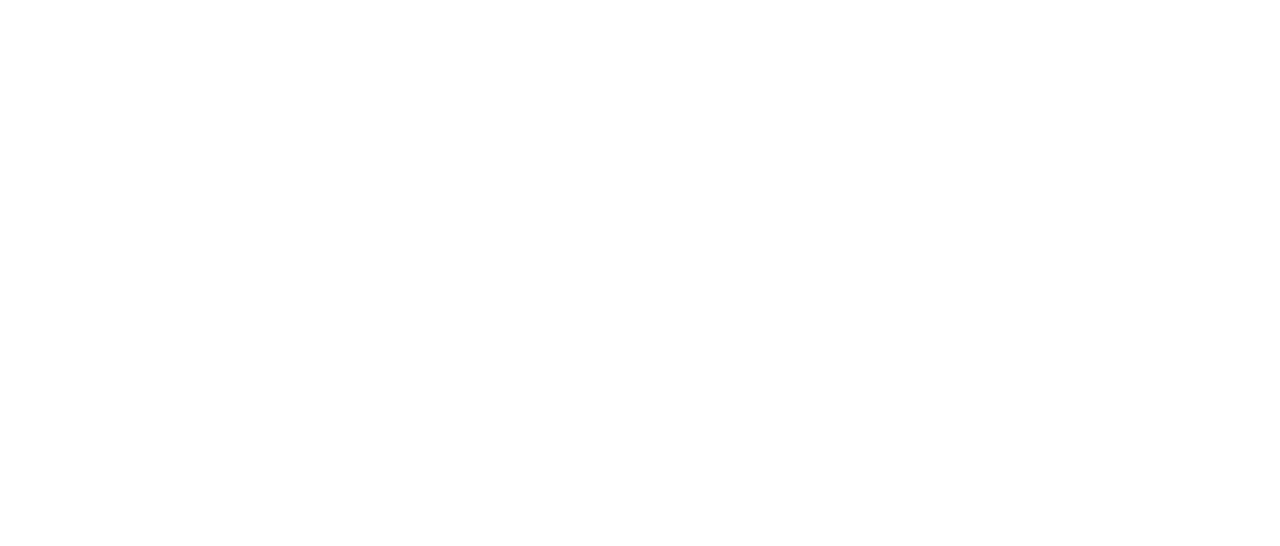
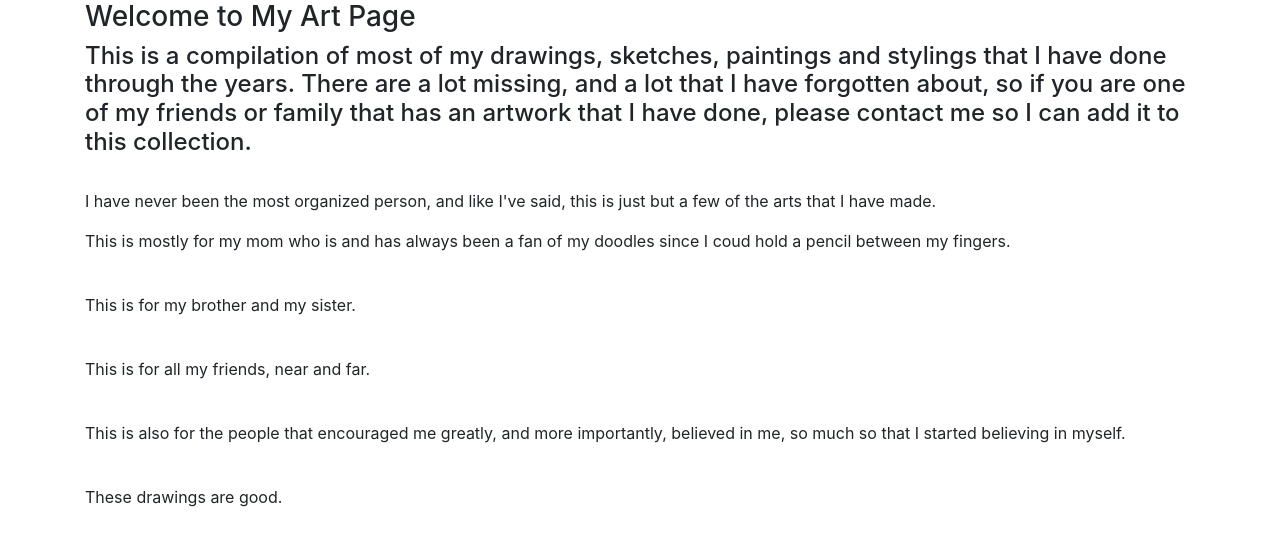
Before and after one commit to virlie/My-Art-Portfolio, a plain HTML site: page index.html in a window 1280 px wide. Drawn offline with nearby package versions, Linux system fonts and the light colour scheme.

Commit message:
Start an essay for the page.

```diff
--- a/index.html
+++ b/index.html
@@ -1,15 +1,29 @@
 <!DOCTYPE html>
 <html>
   <head>
-    <link rel="stylesheet" href="css/bootstrap.css" type="text/css">
+    <link rel="stylesheet" href="https://stackpath.bootstrapcdn.com/bootstrap/4.1.0/css/bootstrap.min.css" integrity="sha384-9gVQ4dYFwwWSjIDZnLEWnxCjeSWFphJiwGPXr1jddIhOegiu1FwO5qRGvFXOdJZ4" crossorigin="anonymous">
     <link rel="stylesheet" href="css/styles.css" type="text/css">
+    <link rel="stylesheet" href="path/to/css/feathericon.min.css">
     <script src="js/jquery-3.3.1.js"></script>
     <script src="js/scripts.js"></script>
-    <title>
-    </title>
+
+    <title>My Art</title>
   </head>
   <body>
     <div class="container">
+      <h3>Welcome to My Art Page</h3>
+      <h4>This is a compilation of most of my drawings, sketches, paintings and stylings that I have done through the years. There are a lot missing, and a lot that I have forgotten about, so if you are one of my friends or family that has an artwork that I have done, please contact me so I can add it to this collection.</h4>
+      <br>
+      <p>I have never been the most organized person, and like I've said, this is just but a few of the arts that I have made.</p>
+      <p>This is mostly for my mom who is and has always been a fan of my doodles since I coud hold a pencil between my fingers.</p>
+      <br>
+      <p>This is for my brother and my sister.</p>
+      <br>
+      <p>This is for all my friends, near and far.</p>
+      <br>
+      <p>This is also for the people that encouraged me greatly, and more importantly, believed in me, so much so that I started believing in myself.</p>
+      <br>
+      <p>These drawings are good.</p>
 
     </div>
   </body>
```
